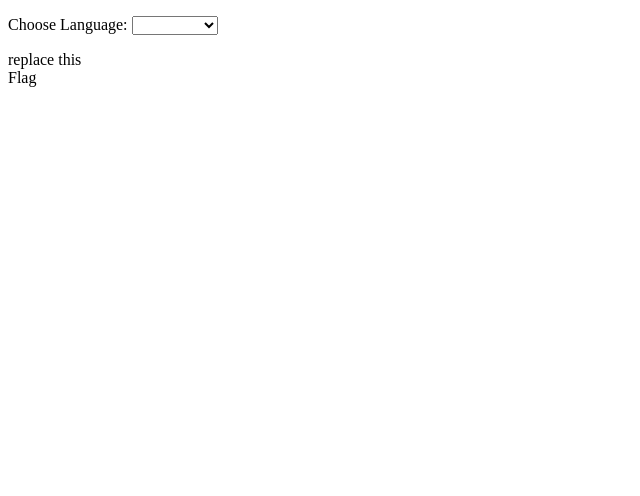
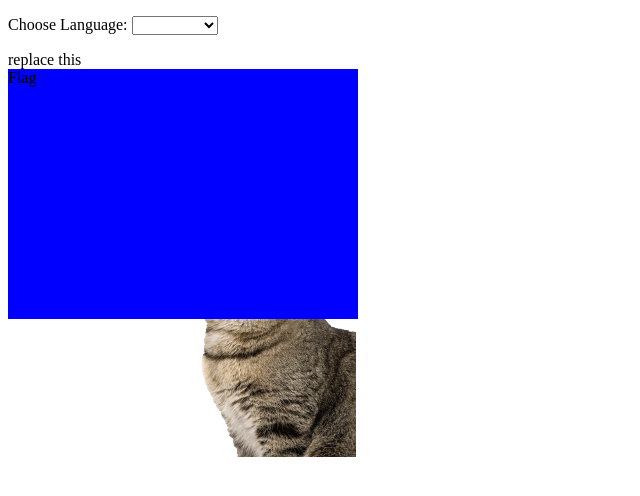
Before and after one commit to katredford/translate_the_cat, a plain HTML site: page index.html in a window 1280 px wide. Shown: the whole page, without its empty margins (0-640 px from the left). Drawn offline with Linux system fonts and the light colour scheme.

Commit message:
display talking cat, background image stretches to browser size

```diff
--- a/assets/style.css
+++ b/assets/style.css
@@ -1,11 +1,31 @@
 body {
     background-blend-mode: soft-light;
-    background-size: cover;
+    background: no-repeat center center fixed;
+      -webkit-background-size: cover;
+      -moz-background-size: cover;
+      -o-background-size: cover;
+      background-size: cover;
 
-    /* background-blend-mode:screen; */
+      /* background-blend-mode:screen; */
 
 }
 
 /* background {
   opacity: 50%;
 } */
+
+.flag-box {
+  background-image: url('./images/acat.speach.small.png');
+  height: 388px;
+  width: 348px;
+  background-repeat: no-repeat;
+}
+
+#flag {
+  background-color: blue;
+
+  width: 350px;
+  height: 250px;
+
+
+}
--- a/index.html
+++ b/index.html
@@ -37,8 +37,9 @@
 replace this
   </div>
 
+<div class="flag-box">
 <div id="flag">Flag</div>
-
+</div>
 
   <!-- Optional JavaScript -->
   <script src="./assets/script.js"></script>
```
